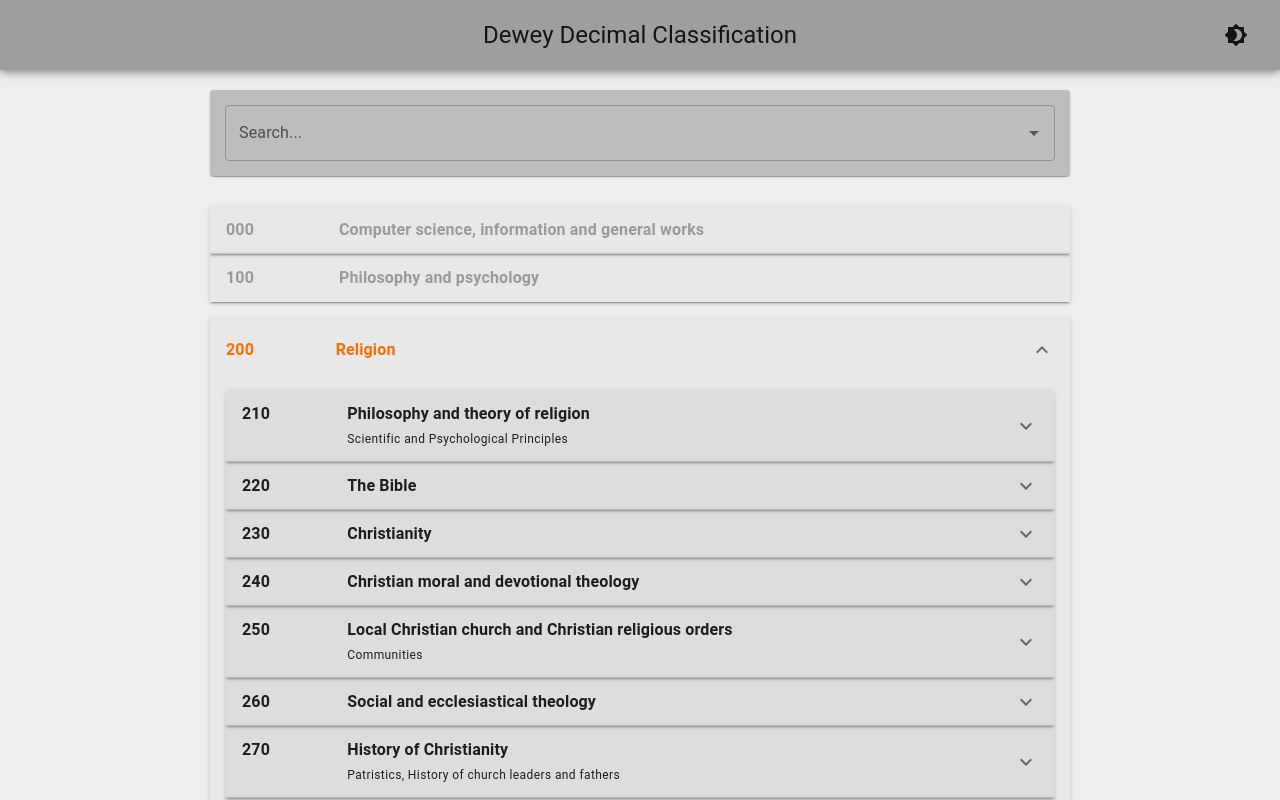
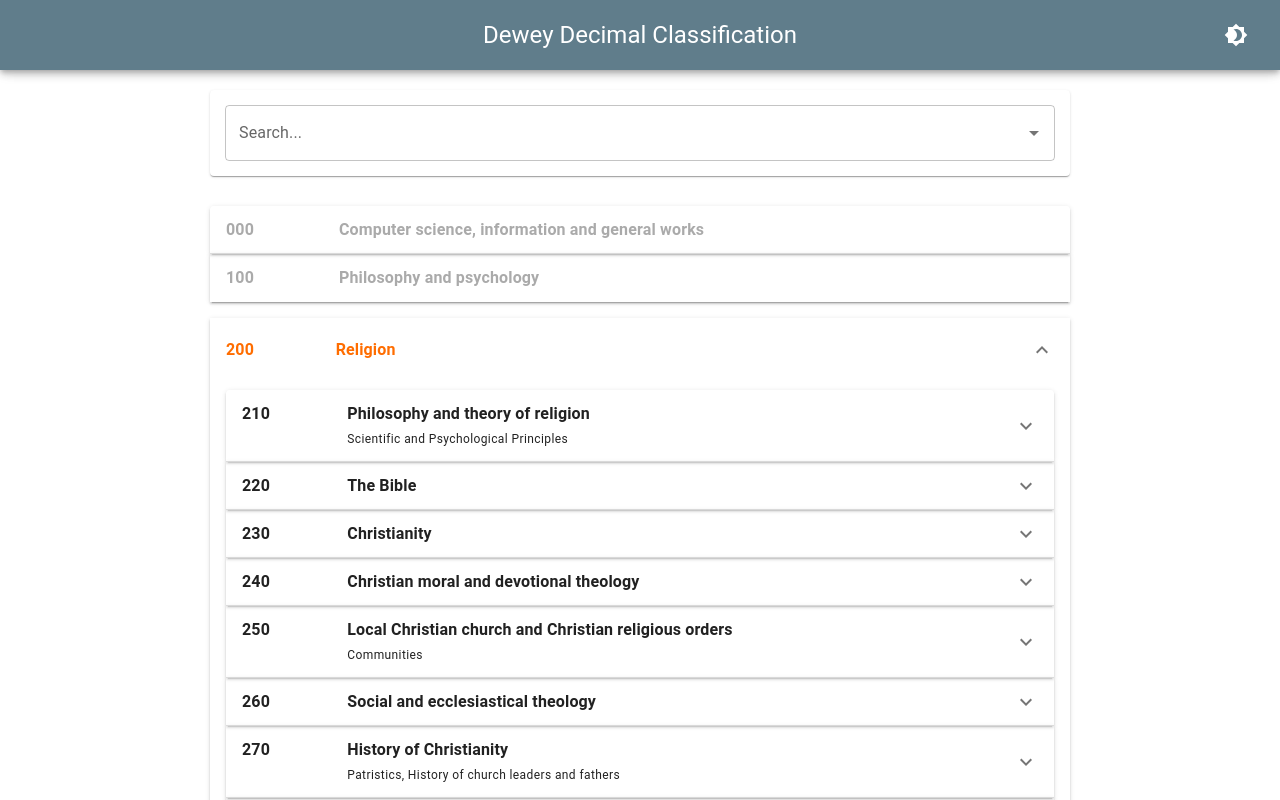
Before and after one commit to AdrianMetlenko/DDC, a React (Create React App) app: page / in a window 1280 px wide. Shown: the top 800 px of the page. Built offline with nearby package versions, Linux system fonts and the light colour scheme.

Commit message:
Theme update

```diff
--- a/src/Theme.ts
+++ b/src/Theme.ts
@@ -15,15 +15,15 @@ export const getDesignTokens = (mode: PaletteMode) => ({
         ...(mode === 'light'
             ? {
                 // palette values for light mode
-                primary: grey,
+                primary: blueGrey,
                 secondary: orange,
                 // text:{
                 //     main: "#568FA6"
                 // },
-                background: {
-                    default: grey['200'],
-                    paper: grey['400']
-                },
+                // background: {
+                //     default: grey['200'],
+                //     paper: grey['400']
+                // },
                 // text: {
                 //     primary: light_mode[4],
                 //     secondary: light_mode[3],
@@ -42,8 +42,8 @@ export const getDesignTokens = (mode: PaletteMode) => ({
                     dark: "#D99E30"
                 },
                 background: {
-                    default: "#222845",
-                    paper: "#1A2039",
+                    default: "#1A2039",
+                    paper: "#222845",
                 },
                 text: {
                     primary: "#E6EEF8",
--- a/src/components/TopBar.tsx
+++ b/src/components/TopBar.tsx
@@ -9,7 +9,7 @@ function TopBar({height}: {height: number}) {
         <AppBar position="fixed" elevation={5} sx={{height: height, justifyContent: 'center'}}>
             <Toolbar style={{width: '100%'}}>
                 <div style={{flex: 1}}/>
-                <Typography variant="h5" style={{color: theme.palette.text.primary, flex: 1, textAlign: 'center'}}>
+                <Typography variant="h5" style={{color: theme.palette.primary.contrastText, flex: 1, textAlign: 'center'}}>
                     Dewey Decimal Classification
                 </Typography>
                 <div style={{flex: 1, display: 'flex'}}>
--- a/src/functions/CreateAccordionsRecursive.tsx
+++ b/src/functions/CreateAccordionsRecursive.tsx
@@ -36,7 +36,7 @@ export function createAccordion(code: ddcCode, expanded: string | null, setExpan
                     setExpanded(code.code)
                 }
             }}
-            style={{background: alpha(theme.palette.background.paper, matchDepth/8)}}>
+            style={{background: alpha(theme.palette.background.paper, 0.4)}}>
             <AccordionSummary expandIcon={<ExpandMore/>} style={{display: 'flex'}}>
                 <Typography style={{color: color, flex: 1, paddingRight: '5%', fontWeight: 'bold'}}>{code.code}</Typography>
                 <div style={{flex: 10}}>
@@ -53,7 +53,7 @@ export function createAccordion(code: ddcCode, expanded: string | null, setExpan
             elevation={2}
             disabled={!code.enabled}
             expanded={expanded === code.code}
-            style={{background: alpha(theme.palette.background.paper, matchDepth/8)}}
+            style={{background: alpha(theme.palette.background.paper, 0.3)}}
         >
             <AccordionSummary style={{display: 'flex'}}>
                 <Typography style={{flex: 1, paddingRight: '5%', fontWeight: 'bold'}}>{code.code}</Typography>
```
